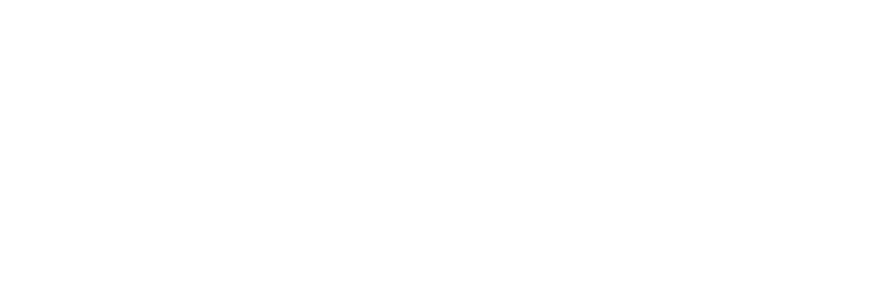
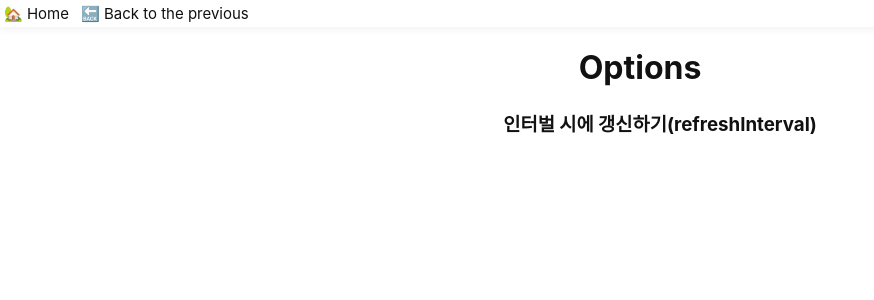
Before and after one commit to jeongmyeonghyeon/learning-swr, a React (Create React App) app: page /learning-swr/options in a window 1280 px wide. Before the commit this address had no page. Shown: the top 300 px of the page, without its empty margins (0-874 px from the left). Built offline with nearby package versions, Linux system fonts and the light colour scheme.

Commit message:
refreshInterval option

```diff
--- a/src/App.js
+++ b/src/App.js
@@ -2,13 +2,19 @@ import { Route, Routes } from "react-router-dom";
 import "./App.css";
 import GettingStarted from "./pages/GettingStarted";
 import Home from "./pages/Home";
+import { Options, Option } from "./pages/options";
+import RefreshInterval from "./pages/options/RefreshInterval";
 
 function App() {
   return (
     <div className="App">
       <Routes>
         <Route path="/" element={<Home />}></Route>
-        <Route path="/getting-started" element={<GettingStarted />}></Route>
+        <Route path="getting-started" element={<GettingStarted />}></Route>
+        <Route path="options" element={<Options />}>
+          <Route index element={<Option />} />
+          <Route path="refreshInterval" element={<RefreshInterval />} />
+        </Route>
       </Routes>
     </div>
   );
--- a/src/components/Heading.js
+++ b/src/components/Heading.js
@@ -1,24 +1,36 @@
 import React from "react";
-import { Link } from "react-router-dom";
+import { Link, useNavigate } from "react-router-dom";
 import styled from "styled-components";
 
 function Heading({ children }) {
+  const navigate = useNavigate();
+
   return (
     <Base>
-      <Link to="/">← Go back Index</Link>
-      <span>{children}</span>
+      <Nav>
+        <div onClick={() => navigate(-1)}>🏡 Home</div>
+        <div onClick={() => navigate(-1)}>🔙 Back to the previous</div>
+      </Nav>
+      <h1>{children}</h1>
     </Base>
   );
 }
 
-const Base = styled.h1`
+const Base = styled.div`
   position: relative;
+  margin: 0;
+`;
 
-  a {
-    position: absolute;
-    top: -15px;
-    left: 0;
-    font-size: 15px;
+const Nav = styled.nav`
+  display: flex;
+  align-items: center;
+  font-size: 15px;
+  cursor: pointer;
+  box-shadow: 0 2px 8px #f0f1f2;
+  padding: 4px;
+
+  div:nth-of-type(2) {
+    margin-left: 12px;
   }
 `;
 
--- /dev/null
+++ b/src/components/SyntaxHighlighter.js
@@ -0,0 +1,15 @@
+import ReactSyntaxHighlighter from "react-syntax-highlighter";
+import { docco } from "react-syntax-highlighter/dist/esm/styles/hljs";
+
+function SyntaxHighlighter({ children }) {
+  return (
+    <ReactSyntaxHighlighter
+      language="javascript"
+      style={{ ...docco, textAlign: "left" }}
+    >
+      {children}
+    </ReactSyntaxHighlighter>
+  );
+}
+
+export default SyntaxHighlighter;
--- a/src/hooks/apis/usePost.js
+++ b/src/hooks/apis/usePost.js
@@ -1,8 +1,10 @@
 import useSWR from "swr";
 import fetcher from "../../lib/fetcher";
 
-function usePosts() {
-  const { data, error } = useSWR("/posts", fetcher);
+function usePosts(refreshInterval = false) {
+  const { data, error } = useSWR("/posts", fetcher, {
+    refreshInterval,
+  });
 
   return {
     posts: data,
--- a/src/index.css
+++ b/src/index.css
@@ -5,6 +5,7 @@ body {
     sans-serif;
   -webkit-font-smoothing: antialiased;
   -moz-osx-font-smoothing: grayscale;
+  color: #111111;
 }
 
 code {
@@ -15,3 +16,8 @@ code {
 li {
   list-style-type: none;
 }
+
+a {
+  text-decoration: none;
+  color: #111111;
+}
--- a/src/pages/GettingStarted.js
+++ b/src/pages/GettingStarted.js
@@ -2,9 +2,9 @@ import React from "react";
 import styled from "styled-components";
 import Heading from "../components/Heading";
 import usePosts from "../hooks/apis/usePost";
-import SyntaxHighlighter from "react-syntax-highlighter";
-import { docco } from "react-syntax-highlighter/dist/esm/styles/hljs";
+
 import HyperLink from "../components/HyperLink";
+import SyntaxHighlighter from "../components/SyntaxHighlighter";
 
 function GettingStarted() {
   const { posts, isLoading, isError } = usePosts();
@@ -44,29 +44,23 @@ function GettingStarted() {
     <>
       <Heading>Getting Started</Heading>
       <HyperLink href="https://swr.vercel.app/ko/docs/getting-started" />
-      <StyledSyntaxHighlighter language="javascript" style={docco}>
-        {codeString}
-      </StyledSyntaxHighlighter>
+      <SyntaxHighlighter>{codeString}</SyntaxHighlighter>
       <SecondaryTitle>[Output 😎]</SecondaryTitle>
-      <PostList>
+      <Ul>
         {posts?.map(({ id, title, body }) => (
-          <Post key={id}>
+          <Li key={id}>
             <Title>{title}</Title>
             <Body>{body}</Body>
-          </Post>
+          </Li>
         ))}
-      </PostList>
+      </Ul>
     </>
   );
 }
 
-const StyledSyntaxHighlighter = styled(SyntaxHighlighter)`
-  text-align: left;
-`;
+const Ul = styled.ul``;
 
-const PostList = styled.ul``;
-
-const Post = styled.li`
+const Li = styled.li`
   text-align: left;
   :not(:first-of-type) {
     margin-top: 36px;
--- a/src/pages/Home.js
+++ b/src/pages/Home.js
@@ -5,10 +5,16 @@ function Home() {
   return (
     <>
       <h3>SWR 학습한 내용 정리 📝</h3>
+      <hr />
       <ul>
         <li>
           <Link to="/getting-started">
             <h3>Getting Started</h3>
+          </Link>
+        </li>
+        <li>
+          <Link to="/options">
+            <h3>Options</h3>
           </Link>
         </li>
       </ul>
--- /dev/null
+++ b/src/pages/options/RefreshInterval.js
@@ -0,0 +1,53 @@
+import React, { useEffect, useState } from "react";
+import styled from "styled-components";
+import usePosts from "../../hooks/apis/usePost";
+import sc from "../../assets/img/screenshot00.png";
+
+function RefreshInterval() {
+  const { posts, isLoading, isError } = usePosts(1000);
+  const [count, setCount] = useState(0);
+
+  console.log(1);
+
+  if (isError) return "An error has occurred.";
+  if (isLoading) return "Loading...";
+
+  return (
+    <>
+      <SecondaryTitle>[Output 😎]</SecondaryTitle>
+      <img src={sc} alt="screenshot00" width={400} />
+      <Ul>
+        {posts?.map(({ id, title, body }) => (
+          <Li key={id}>
+            <Title>{title}</Title>
+            <Body>{body}</Body>
+          </Li>
+        ))}
+      </Ul>
+    </>
+  );
+}
+
+const Ul = styled.ul``;
+
+const Li = styled.li`
+  text-align: left;
+  :not(:first-of-type) {
+    margin-top: 36px;
+  }
+`;
+
+const Title = styled.h4`
+  margin: 0;
+`;
+
+const Body = styled.p`
+  margin: 12px 0 0 0;
+`;
+
+const SecondaryTitle = styled.h3`
+  text-align: left;
+  padding: 0 40px;
+`;
+
+export default RefreshInterval;
--- /dev/null
+++ b/src/pages/options/index.js
@@ -0,0 +1,49 @@
+import React from "react";
+import { Link, Outlet, useLocation, useParams } from "react-router-dom";
+import styled from "styled-components";
+import Heading from "../../components/Heading";
+
+function Options() {
+  const location = useLocation();
+  let title = "";
+
+  switch (location.pathname) {
+    case "/options/refreshInterval":
+      title = "인터벌 시에 갱신하기(refreshInterval)";
+      break;
+    default:
+      title = "Options";
+      break;
+  }
+
+  return (
+    <>
+      <Heading>{title}</Heading>
+      <Outlet />
+    </>
+  );
+}
+
+function Option() {
+  return (
+    <>
+      <Ul>
+        <Li>
+          <Link to="/options/refreshInterval">
+            <h3>인터벌 시에 갱신하기(refreshInterval)</h3>
+          </Link>
+        </Li>
+      </Ul>
+    </>
+  );
+}
+
+const Ul = styled.ul``;
+
+const Li = styled.li`
+  :not(:first-of-type) {
+    margin-top: 36px;
+  }
+`;
+
+export { Options, Option };
```
Also changed, not shown: src/assets/img/screenshot00.png (added), 1 other file (tests, documents, lock files or other folders).
